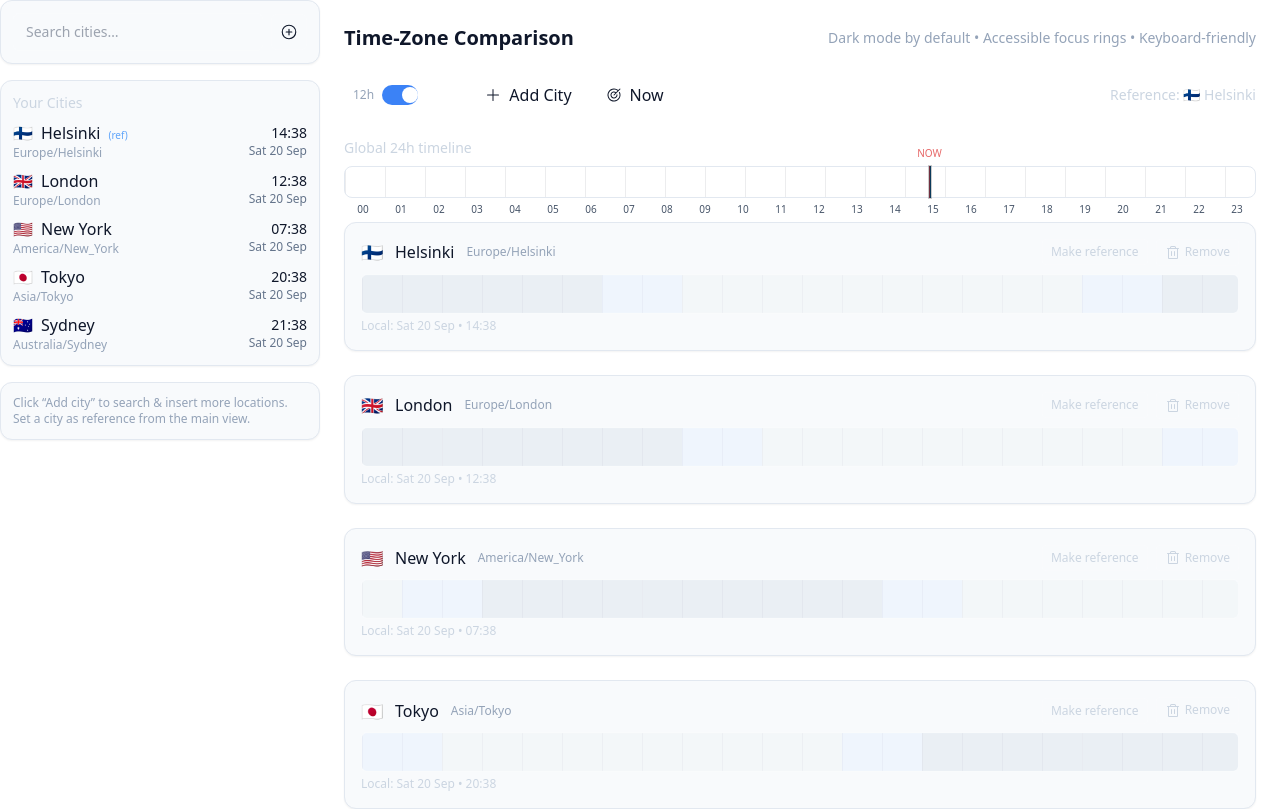
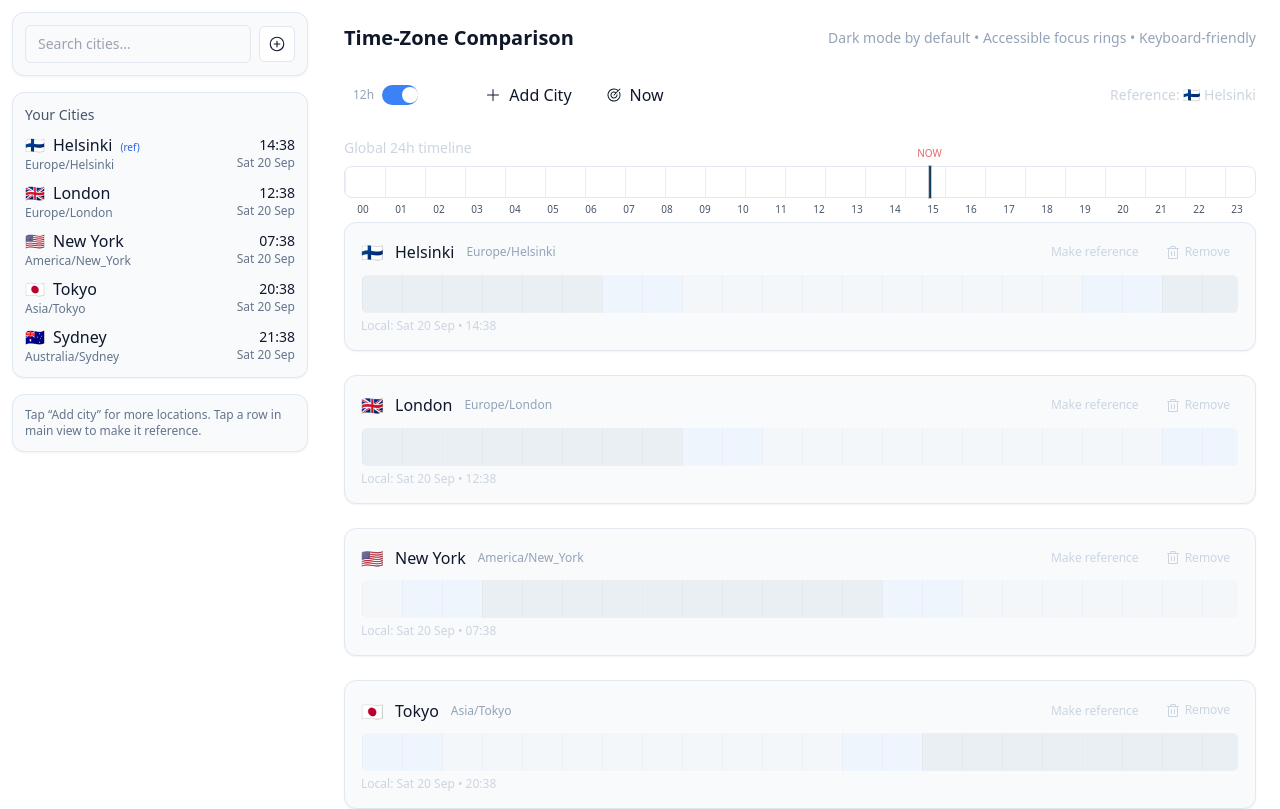
Before and after one commit to aidendmercer/Tim-Zone-Helper, a Next.js app: page / in a window 1280 px wide. Shown: the top 809 px of the page. Built offline with nearby package versions, Linux system fonts and the light colour scheme.

Commit message:
Update Sidebar.tsx

```diff
--- a/app/(components)/Sidebar.tsx
+++ b/app/(components)/Sidebar.tsx
@@ -3,21 +3,26 @@
 import { useMemo, useState } from "react";
 import type { City } from "../(lib)/cities";
 import { countryCodeToFlagEmoji } from "../(lib)/time";
-import { DateTime, Duration, Interval } from "luxon";
-import { PlusCircle } from "@phosphor-icons/react";
+import { DateTime } from "luxon";
+import { PlusCircle, X } from "@phosphor-icons/react";
 
 export default function Sidebar({
   cities,
   onRemove,
   onMakeReference,
   referenceCityId,
-  onOpenAddCity
+  onOpenAddCity,
+  mobileOpen = false,
+  onMobileClose
 }: {
   cities: City[];
   onRemove: (id: string) => void;
   onMakeReference: (id: string) => void;
   referenceCityId: string;
   onOpenAddCity: () => void;
+  /** Mobile drawer controls */
+  mobileOpen?: boolean;
+  onMobileClose?: () => void;
 }) {
   const [q, setQ] = useState("");
 
@@ -28,12 +33,13 @@ export default function Sidebar({
       : cities;
   }, [q, cities]);
 
-  return (
-    <aside className="w-[320px] shrink-0 space-y-4">
+  // Desktop sidebar
+  const content = (
+    <div className="w-[320px] shrink-0 space-y-4 p-3">
       <div className="panel p-3">
         <div className="flex items-center gap-2">
           <input
-            className="w-full bg-transparent border border-white/10 rounded-md px-3 py-2 text-sm focus-ring"
+            className="w-full bg-transparent border border-slate-200 rounded-md px-3 py-2 text-sm focus-ring"
             placeholder="Search cities…"
             value={q}
             onChange={(e) => setQ(e.target.value)}
@@ -41,7 +47,7 @@ export default function Sidebar({
           />
           <button
             onClick={onOpenAddCity}
-            className="px-2 py-2 rounded-md bg-white/5 border border-white/10 hover:bg-white/10 focus-ring"
+            className="px-2 py-2 rounded-md bg-white border border-slate-200 hover:bg-slate-50 focus-ring"
             title="Add city"
             aria-label="Add city"
           >
@@ -51,7 +57,7 @@ export default function Sidebar({
       </div>
 
       <div className="panel p-3">
-        <div className="text-sm text-slate-300 mb-2">Your Cities</div>
+        <div className="text-sm text-slate-600 mb-2">Your Cities</div>
         <ul className="space-y-2">
           {filtered.map((c) => {
             const local = DateTime.now().setZone(c.tz);
@@ -61,9 +67,9 @@ export default function Sidebar({
                   <div className="font-medium truncate">
                     <span className="mr-2">{countryCodeToFlagEmoji(c.countryCode)}</span>
                     {c.label}
-                    {c.id === referenceCityId && <span className="ml-2 text-[10px] text-accent-400">(ref)</span>}
+                    {c.id === referenceCityId && <span className="ml-2 text-[10px] text-blue-600">(ref)</span>}
                   </div>
-                  <div className="text-xs text-slate-400 truncate">{c.tz}</div>
+                  <div className="text-xs text-slate-500 truncate">{c.tz}</div>
                 </div>
                 <div className="text-right">
                   <div className="text-sm">{local.toFormat("HH:mm")}</div>
@@ -75,9 +81,36 @@ export default function Sidebar({
         </ul>
       </div>
 
-      <div className="panel p-3 text-xs text-slate-400">
-        Click “Add city” to search & insert more locations. Set a city as reference from the main view.
+      <div className="panel p-3 text-xs text-slate-500">
+        Tap “Add city” for more locations. Tap a row in main view to make it reference.
       </div>
-    </aside>
+    </div>
+  );
+
+  return (
+    <>
+      {/* Desktop */}
+      <aside className="hidden md:block">{content}</aside>
+
+      {/* Mobile drawer */}
+      {mobileOpen && (
+        <div className="md:hidden fixed inset-0 z-50">
+          <div className="absolute inset-0 bg-black/30" onClick={onMobileClose} />
+          <div className="absolute left-0 top-0 bottom-0 w-[85vw] max-w-[360px] bg-white shadow-xl">
+            <div className="flex items-center justify-between p-3 border-b">
+              <div className="font-medium">Cities</div>
+              <button
+                onClick={onMobileClose}
+                className="p-2 rounded hover:bg-slate-100 focus-ring"
+                aria-label="Close"
+              >
+                <X size={18} />
+              </button>
+            </div>
+            <div className="overflow-y-auto h-[calc(100%-48px)]">{content}</div>
+          </div>
+        </div>
+      )}
+    </>
   );
 }
```
